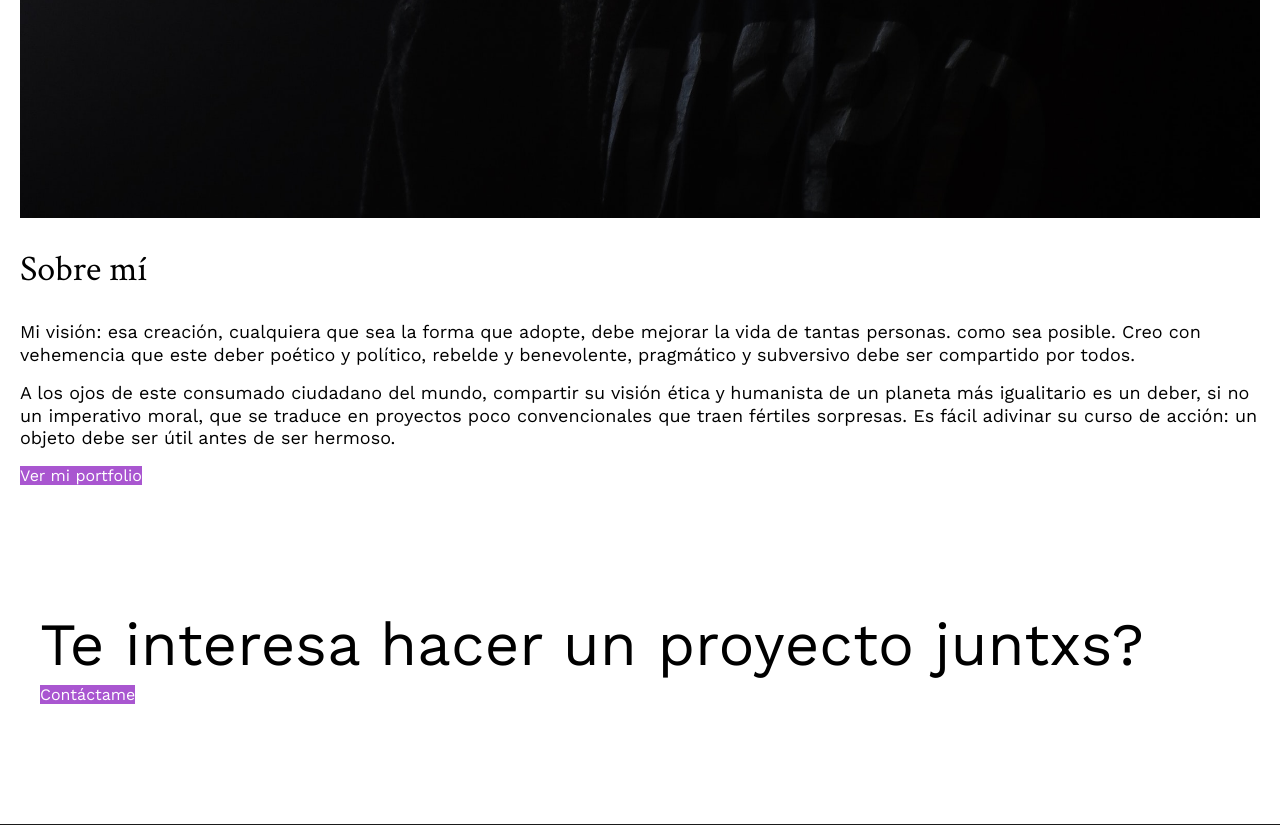
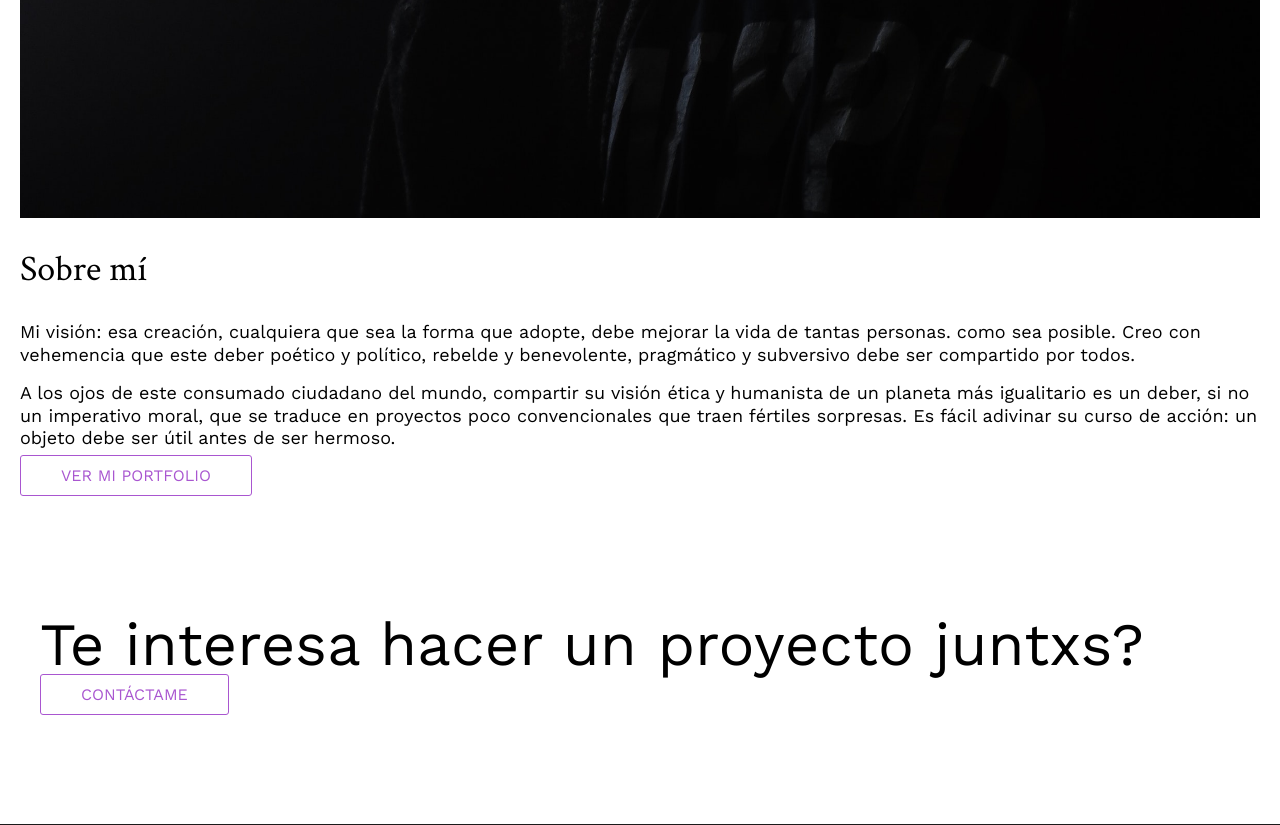
Before and after one commit to BiancaCastro/ejercicio, a Next.js app: page / in a window 1280 px wide. Shown: the part 2746-3571 px from the top of the page. Built offline with nearby package versions, Linux system fonts and the light colour scheme.

Commit message:
added styles to button

```diff
--- a/styles/buttons.scss
+++ b/styles/buttons.scss
@@ -1,10 +1,15 @@
 @import "./variables";
 
 .button {
-  background: $primary;
+  background:$primary;
   color: $light;
-
+  border: 1px solid $primary;
+  border-radius: 3px;
+  padding: 10px 40px;
+  text-transform: uppercase;
   &--hollow {
-
+    background: $light;
+    color: $primary;
+    border: 1px solid $primary;
   }
 }
```
